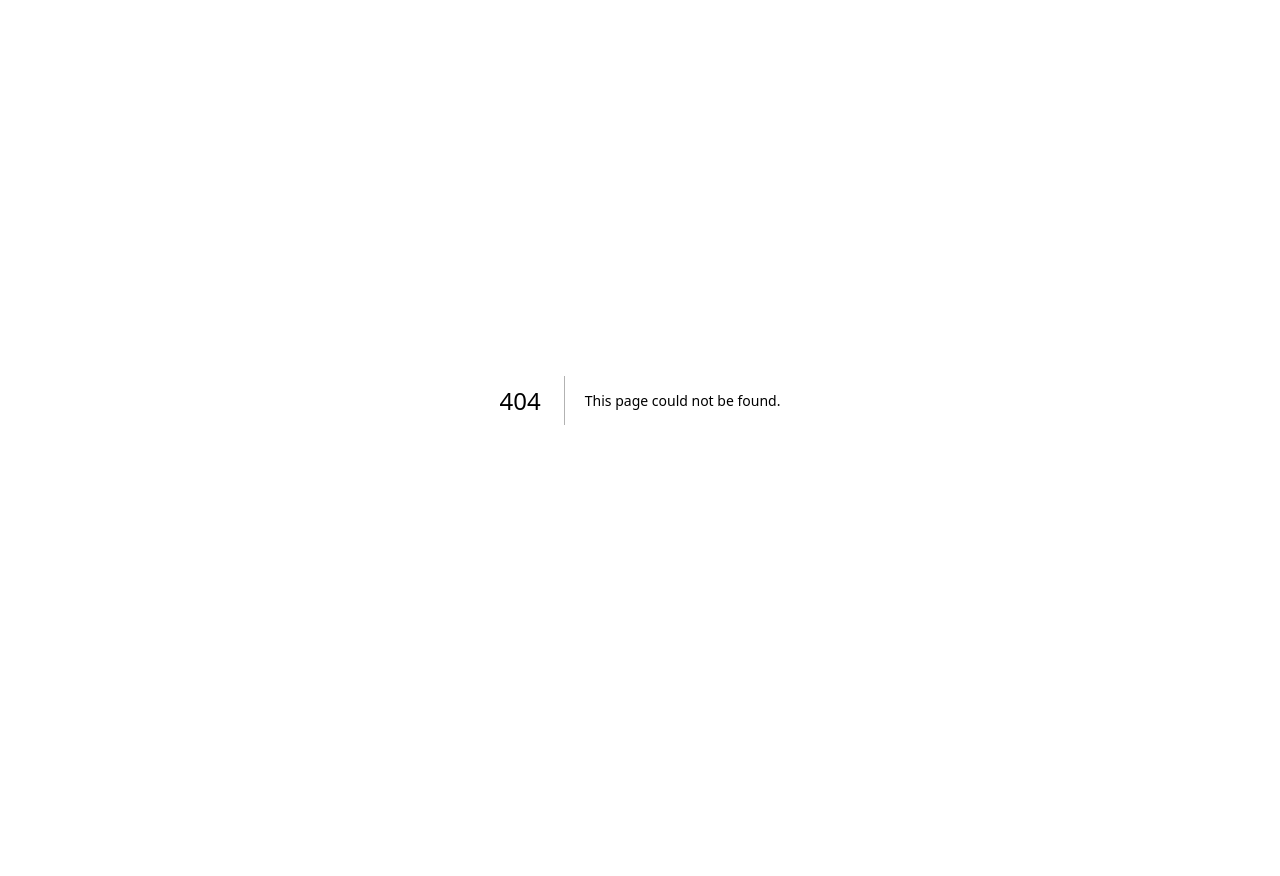
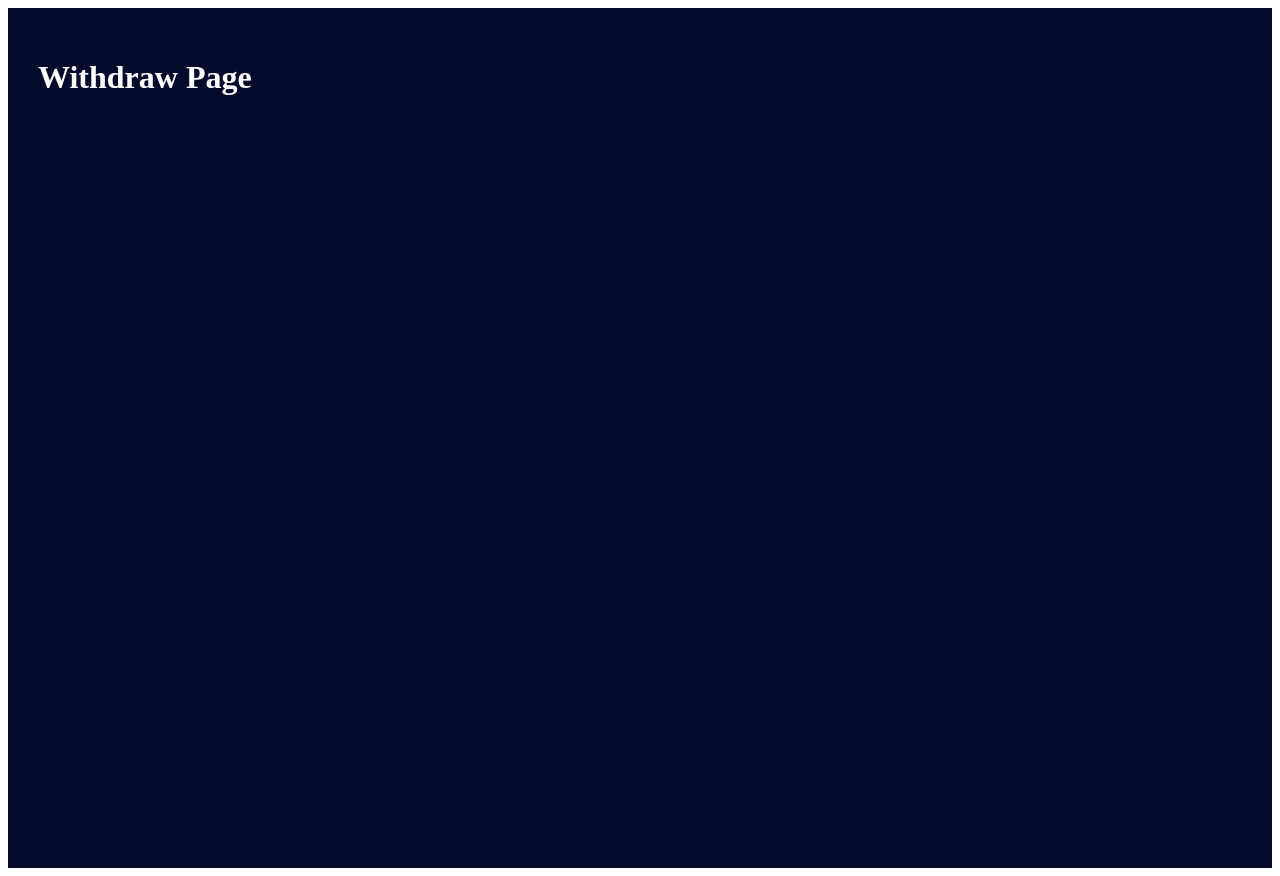
Before and after one commit to aurelgoh/glmacau, a Next.js app: page /withdraw in a window 1280 px wide. Before the commit this address had no page. Before the commit the page ends 800 px from the top, so only its background shows below. Built offline with nearby package versions, Linux system fonts and the light colour scheme.

Commit message:
Create withdraw.js

```diff
--- /dev/null
+++ b/pages/withdraw.js
@@ -0,0 +1,14 @@
+export default function Withdraw() {
+  return (
+    <div
+      style={{
+        background: "#040b2d",
+        minHeight: "100vh",
+        color: "white",
+        padding: "30px",
+      }}
+    >
+      <h1>Withdraw Page</h1>
+    </div>
+  );
+}
```
